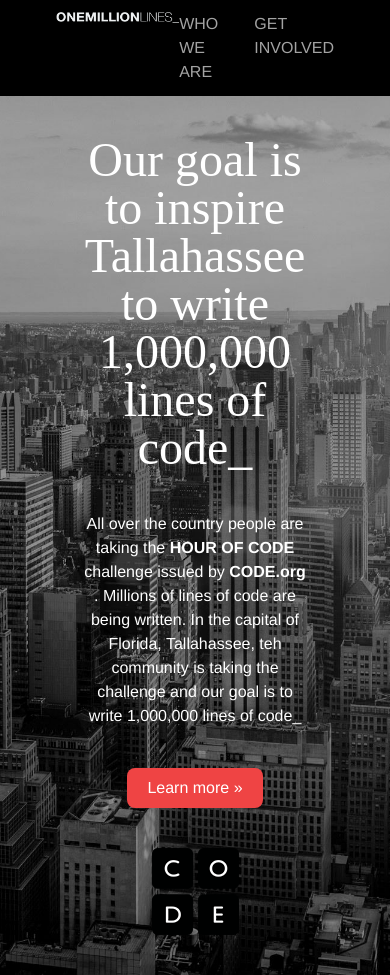
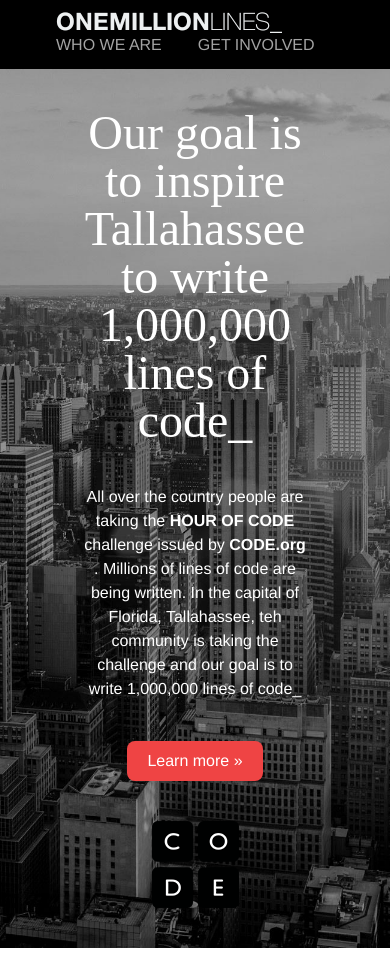
Before and after one commit to PedrouSniff/OneMillionLines, a website: page index.html in a window 390 px wide. Shown: the top 975 px of the page. Drawn offline with Linux system fonts and the light colour scheme.

Commit message:
titre_changement

```diff
--- a/index.html
+++ b/index.html
@@ -12,7 +12,7 @@
             <!-- Header -->
 
         <header>
-            <nav class=" px-14 bg-black flex justify-between py-3 lg:px-44">
+            <nav class=" px-14 bg-black flex justify-between py-3 lg:px-44 sm:flex flex-wrap ">
                 <a href=""><img src="assets/img/top-logo.png" alt="ONEMILLIONLINES_"></a>
                 <ul class="flex flex-direction-row">
                     <li class="text-neutral-400 transition-transform duration-300 hover:scale-125 hover:text-white"><a href="">WHO WE ARE</a></li>
```
Also changed, not shown: assets/dist/styles.css.
